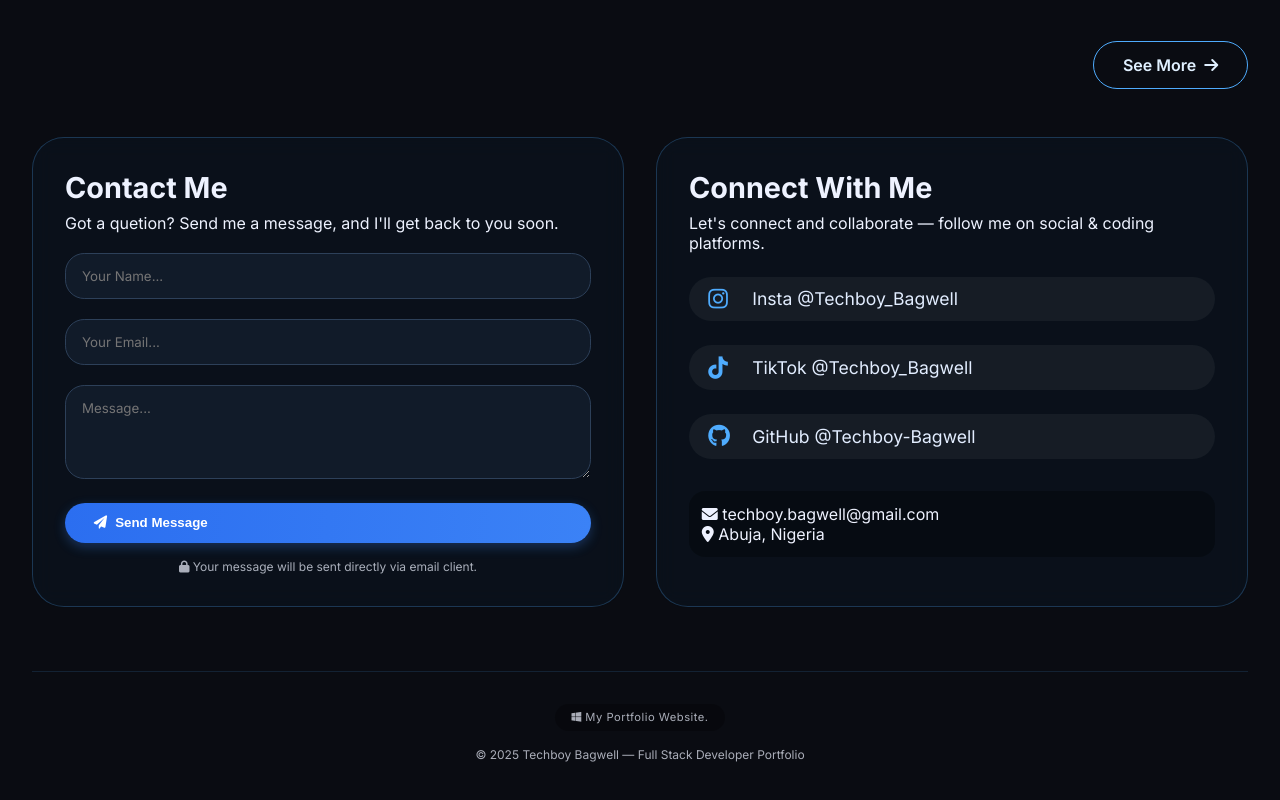
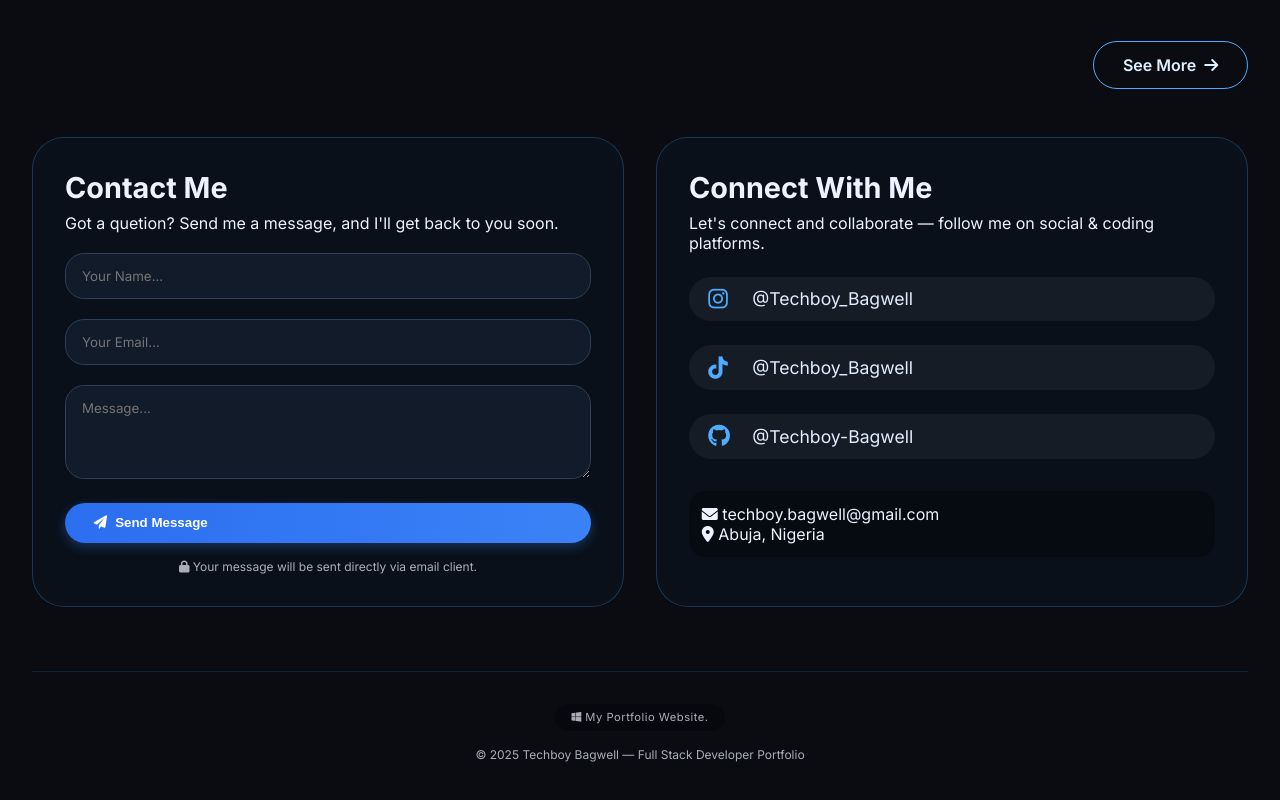
Before and after one commit to techboy-bagwell/Portfolio., a plain HTML site: page index.html in a window 1280 px wide. Shown: the part 2119-2919 px from the top of the page. Drawn offline with Linux system fonts and the light colour scheme; animation ran at ten frames a second.

Commit message:
Update index.html

```diff
--- a/index.html
+++ b/index.html
@@ -695,9 +695,9 @@ button:disabled {
         <h3 style="font-size: 1.8rem; margin-bottom: 0.5rem;">Connect With Me</h3>
         <p>Let's connect and collaborate — follow me on social & coding platforms.</p>
         <div class="social-links">
-          <a href="https://www.instagram.com/techboy_bagwell" class="social-item" target="_blank"><i class="fab fa-instagram"></i> <span>Insta @Techboy_Bagwell</span></a>
-          <a href="https://www.tiktok.com/@techboy_bagwell?_r=1&_t=ZS-95W7KI07V7A" class="social-item" target="_blank"><i class="fab fa-tiktok"></i> <span>TikTok @Techboy_Bagwell</span></a>
-          <a href="https://github.com/techboy-bagwell" class="social-item" target="_blank"><i class="fab fa-github"></i> <span>GitHub @Techboy-Bagwell</span></a>
+          <a href="https://www.instagram.com/techboy_bagwell" class="social-item" target="_blank"><i class="fab fa-instagram"></i> <span> @Techboy_Bagwell</span></a>
+          <a href="https://www.tiktok.com/@techboy_bagwell?_r=1&_t=ZS-95W7KI07V7A" class="social-item" target="_blank"><i class="fab fa-tiktok"></i> <span> @Techboy_Bagwell</span></a>
+          <a href="https://github.com/techboy-bagwell" class="social-item" target="_blank"><i class="fab fa-github"></i> <span> @Techboy-Bagwell</span></a>
         </div>
         <div style="margin-top: 2rem; background: rgba(0,0,0,0.3); border-radius: 1rem; padding: 0.8rem;">
           <i class="fas fa-envelope"></i> techboy.bagwell@gmail.com<br>
```
